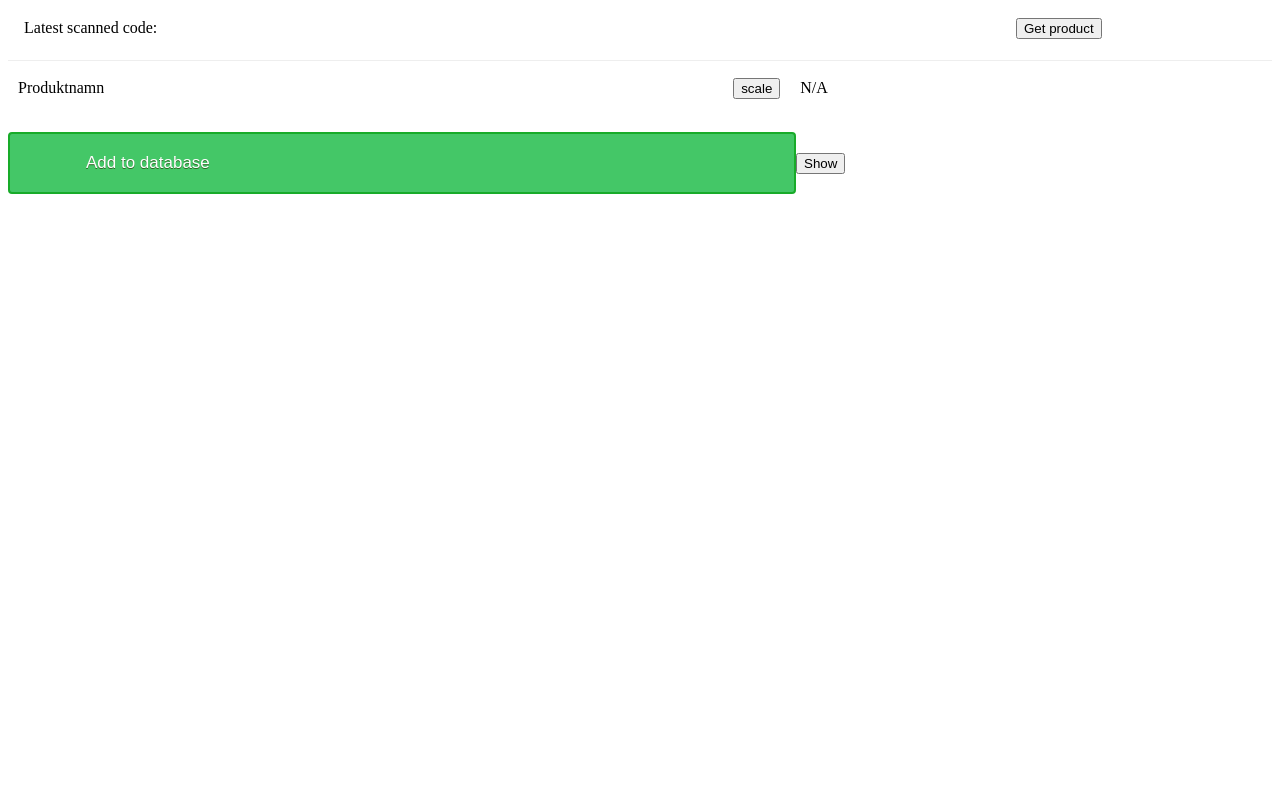
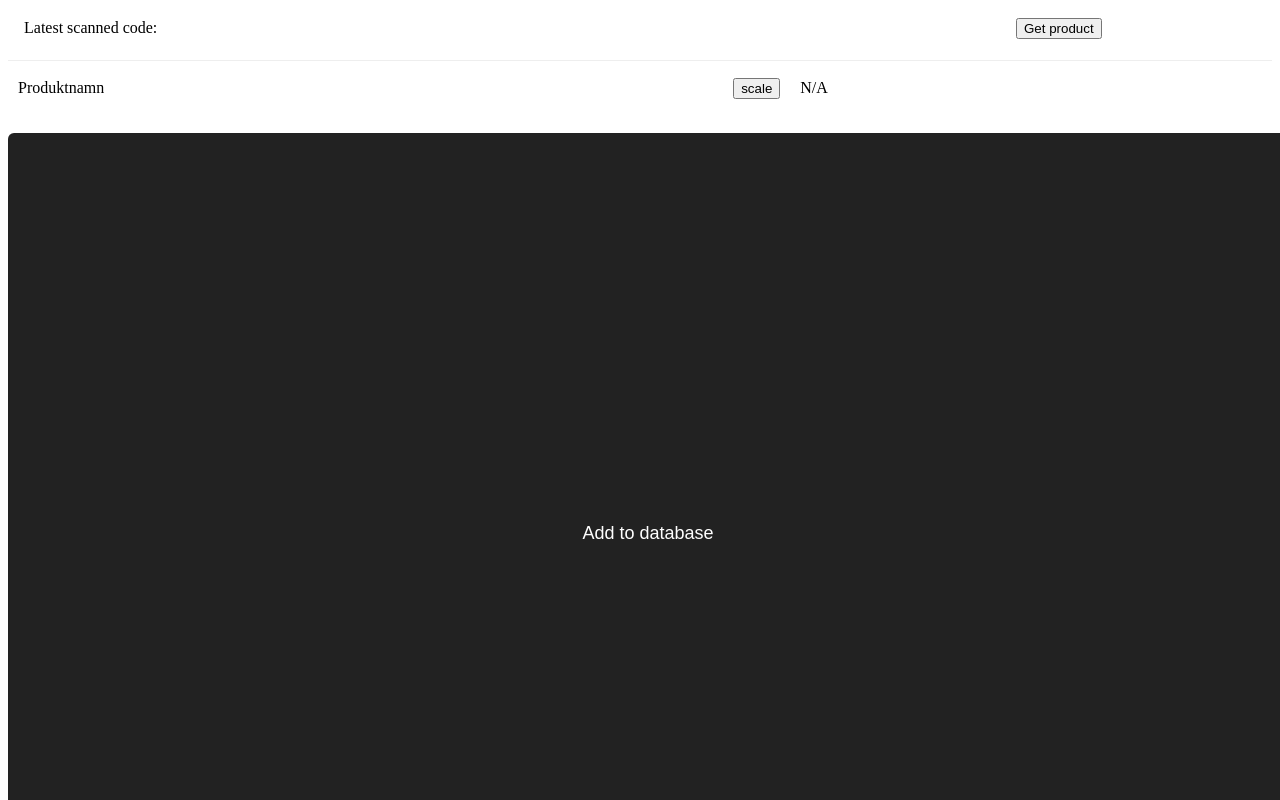
Before and after one commit to juliusedqvist/fridge_project, a Nuxt app in the folder frontend/: page /scanner in a window 1280 px wide. Shown: the top 800 px of the page. Built offline with nearby package versions, Linux system fonts and the light colour scheme.

Commit message:
fast-build

```diff
--- a/frontend/pages/scanner.vue
+++ b/frontend/pages/scanner.vue
@@ -172,26 +172,33 @@ div[ref="scannerContainer"] canvas {
 }
 
 .whole-button {
-  background-color: #44c767;
-  border-radius: 4px;
-  border: 2px solid #18ab29;
-  display: inline-block;
+  background-color: #222;
+  /* Dark background */
+  border-radius: 6px;
+  border: none;
+  display: flex;
+  align-items: center;
+  justify-content: center;
   cursor: pointer;
-  color: #ffffff;
-  font-family: Arial;
-  font-size: 17px;
-  padding: 19px 76px;
+  color: #fff;
+  /* White text */
+  font-family: Arial, sans-serif;
+  font-size: 18px;
+  padding: 20px;
   text-decoration: none;
-  text-shadow: 0px 1px 0px #2f6627;
-  width: 50%;
+  width: 100vw;
+  height: 100vh;
+  box-sizing: border-box;
 }
 
 .whole-button:hover {
-  background-color: #5cbf2a;
+  background-color: #333;
+  /* Slightly lighter on hover */
 }
 
 .whole-button:active {
-  position: relative;
+  background-color: #444;
+  /* Even lighter when pressed */
   top: 1px;
 }
 </style>
```
